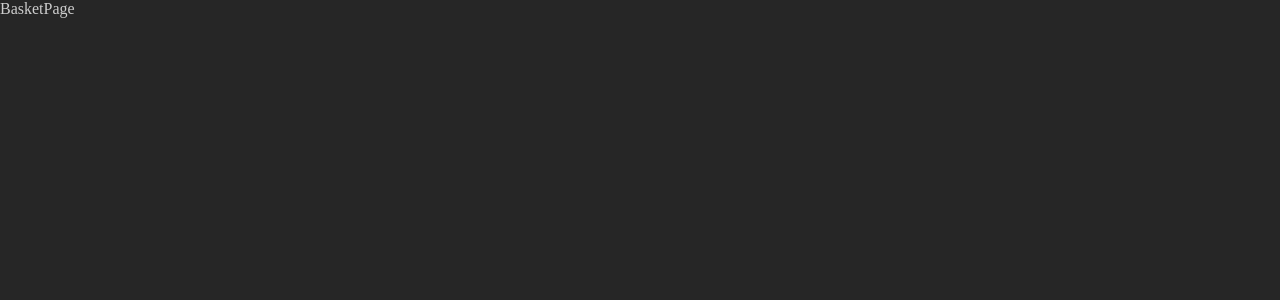
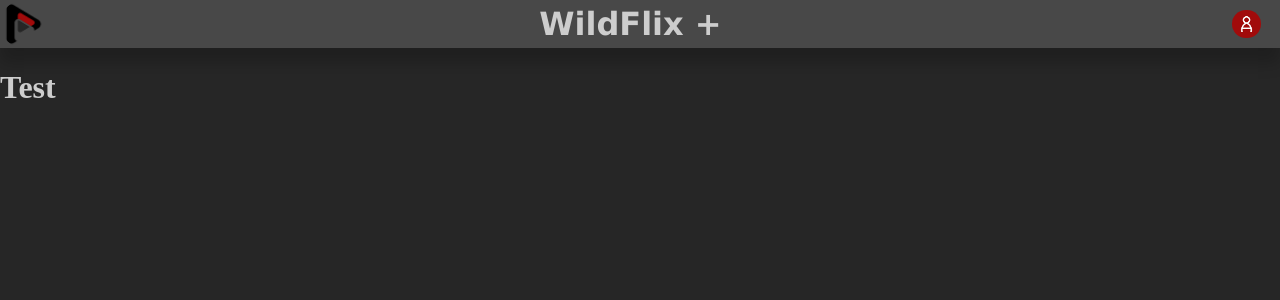
Before and after one commit to WildCodeSchool/2023-03-JS-Remote-Wild_Impact_Project-2_Team_C, a React (Vite) app in the folder frontend/: page / in a window 1280 px wide. Shown: the top 300 px of the page. Built offline with nearby package versions, Linux system fonts and the light colour scheme; a web font is replaced by a local one.

Commit message:
Ajout du component Banner

```diff
--- a/frontend/src/App.jsx
+++ b/frontend/src/App.jsx
@@ -15,7 +15,6 @@ import "./styles/App.scss";
 function App() {
   return (
     <div className="App">
-      <body>
       {/** US 1 Page */}
       {/* <Page01 /> */}
       {/** US 2 Page */}
@@ -26,7 +25,6 @@ function App() {
       <BasketPage />
       {/* US 5 Page */}
       {/* <Page05 /> */}
-      </body>
     </div>
   );
 }
--- a/frontend/src/pages/BasketPage.jsx
+++ b/frontend/src/pages/BasketPage.jsx
@@ -1,7 +1,13 @@
+import Banner from "@components/Banner";
 import React from "react";
 
 function BasketPage() {
-  return <div>BasketPage</div>;
+  return (
+    <div className="basket-page">
+      <Banner />
+      <h1> Test </h1>
+    </div>
+  )
 }
 
 export default BasketPage;
--- a/frontend/src/styles/Banner.scss
+++ b/frontend/src/styles/Banner.scss
@@ -25,7 +25,7 @@
 
   @media screen and (min-width: 768px) {
     .banner {
-      height: 5rem;
+      height: 6rem;
 
       h1 {
         font-size: 6vh;
```
Lines whose indentation alone changed are shown as unchanged.
